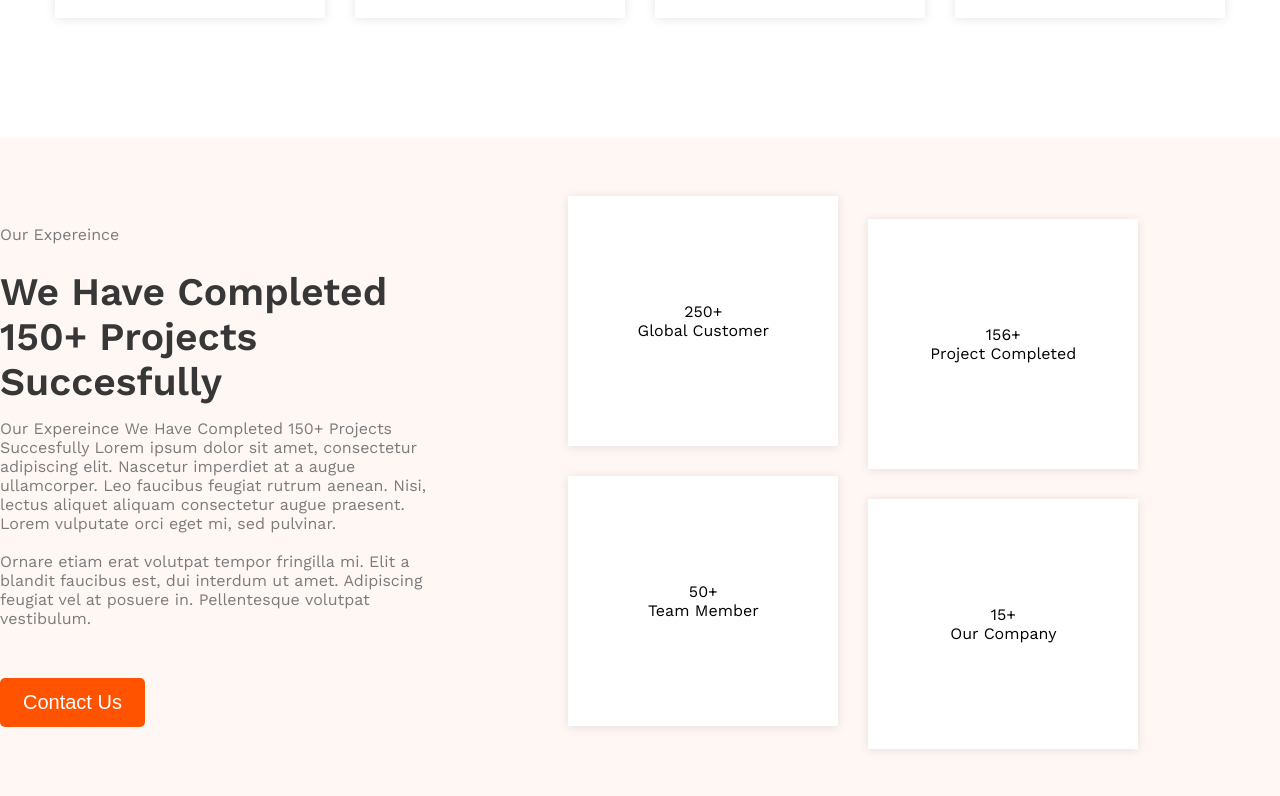
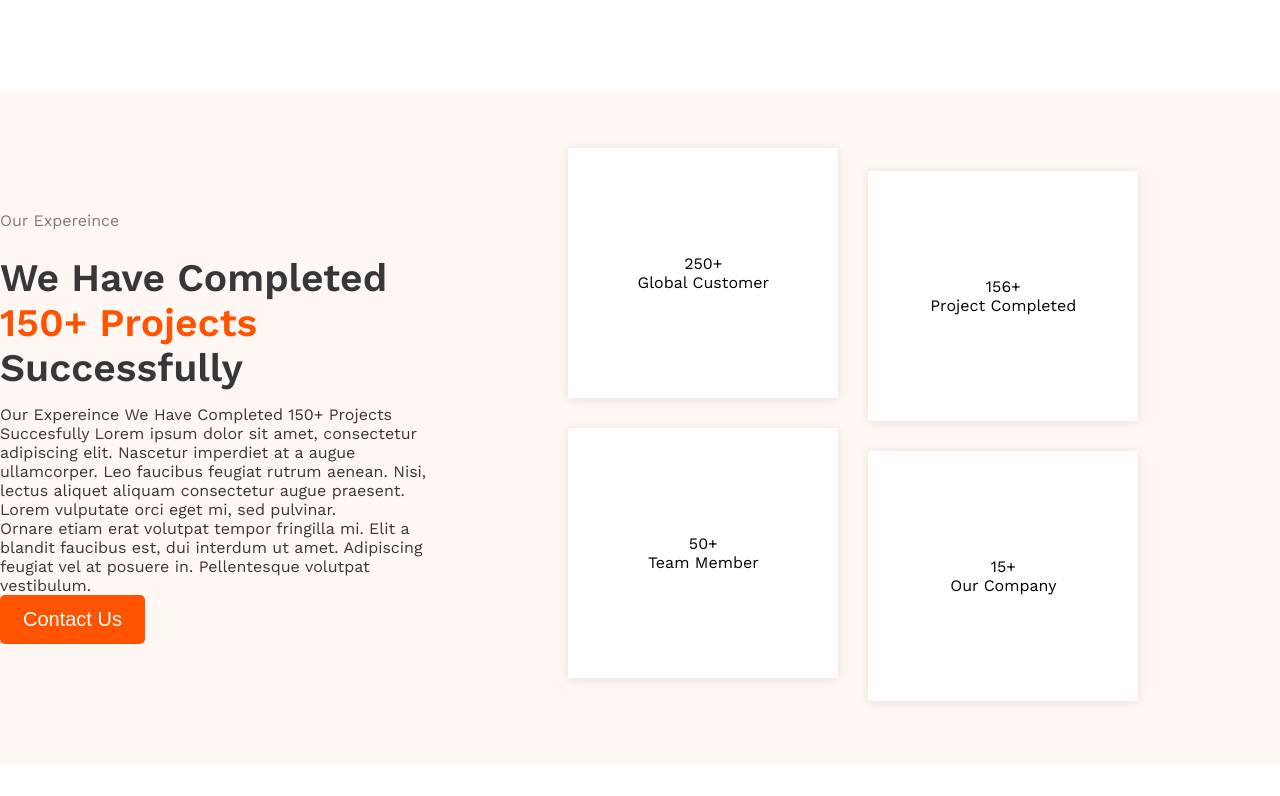
Before and after one commit to Kirsan23/Stage-2, a React (Create React App) app: page / in a window 1280 px wide. Shown: the part 1580-2376 px from the top of the page. Built offline with nearby package versions, Linux system fonts and the light colour scheme.

Commit message:
Added replace to highlighter

```diff
--- a/src/components/Highlighter/Highlighter.js
+++ b/src/components/Highlighter/Highlighter.js
@@ -1,12 +1,28 @@
 import './Highlighter.scss';
 
+const getExp = (str) => {
+  return str.replace(/[-[\]{}()*+?.,\\^$|#\s]/g, '\\$&');
+};
+
 export const Highlighter = (props) => {
-  const { heading, highlight, component = 'h2', clsName} = props;
-  const parts = heading.split(new RegExp(`(${highlight})`, 'gi'));
+  const { heading, highlight, component = 'h2', clsName } = props;
+  const parts = heading.split(new RegExp(`(${getExp(highlight)})`, 'gi'));
+
   const Tag = component;
-  return <Tag className={`${clsName}`}>{ parts.map((part, i) =>
-      <span key={i} className={part.toLowerCase() === highlight.toLowerCase() ? `highlighter ${component} oragne` : `highlighter ${component} black` }>
-          { part }
-      </span>)
-  } </Tag>;
-}
+  return (
+    <Tag className={`${clsName}`}>
+      {parts.map((part, i) => (
+        <span
+          key={i}
+          className={
+            part.toLowerCase() === highlight.toLowerCase()
+              ? `highlighter ${component} orange`
+              : `highlighter ${component} black`
+          }
+        >
+          {part}
+        </span>
+      ))}{' '}
+    </Tag>
+  );
+};
--- a/src/components/Highlighter/Highlighter.scss
+++ b/src/components/Highlighter/Highlighter.scss
@@ -1,4 +1,4 @@
-@use '../../assets/styles/variables.scss' as colors;
+@use '../../assets/styles/variables.scss' as *;
 
 .highlighter {
   &.h1 {
@@ -11,11 +11,11 @@
     font-weight: 600;
   }
 
-    &.oragne {
-        color: colors.$main-orange;
+  &.orange {
+    color: $main-orange;
   }
 
   &.black {
-        color: colors.$main-black;
+    color: $main-black;
   }
 }
--- a/src/components/InfoBlock/InfoBlock.js
+++ b/src/components/InfoBlock/InfoBlock.js
@@ -3,33 +3,18 @@ import { Highlighter } from '../Highlighter/Highlighter';
 import { Button } from '../Button';
 
 export const InfoBlock = (props) => {
-  const { title, heading, highlight, component = 'h2', paragraph } = props;
-
-  if (title) {
-    return (
-      <div className='info-block'>
-        <h6 className='info-block-title'>{title}</h6>
-        <Highlighter
-          clsName='info-block-highlighter'
-          heading={heading}
-          highlight={highlight}
-          component={component}
-        />
-        <p className='info-block-paragraph'>{paragraph}</p>
-        <Button />
-      </div>
-    );
-  }
+  const { title, heading, highlight, component = 'h2', children } = props;
 
   return (
     <div className='info-block'>
+      {title && <h6 className='info-block-title'>{title}</h6>}
       <Highlighter
         clsName='info-block-highlighter'
         heading={heading}
         highlight={highlight}
         component={component}
       />
-      <p className='info-block-paragraph'>{paragraph}</p>
+      {children}
       <Button />
     </div>
   );
--- a/src/containers/OurExpereince/OurExpereince.js
+++ b/src/containers/OurExpereince/OurExpereince.js
@@ -1,7 +1,6 @@
-import { Button } from '../../components/Button';
-import { Typography } from '../../components/Typography';
 import { InfoBlock } from '../../components/InfoBlock';
 import './OurExpereince.scss';
+import { Typography } from '../../components/Typography';
 
 export function OurExpereince() {
   return (
@@ -10,12 +9,22 @@ export function OurExpereince() {
         <div className='our-expereince-main-block'>
           <InfoBlock
             title='Our Expereince'
-            heading='We Have Completed 150+ Projects Succesfully'
+            heading='We Have Completed 150+ Projects Successfully'
             highlight='150+ Projects'
-            paragraph={`Our Expereince We Have Completed 150+ Projects Succesfully Lorem ipsum dolor sit amet, consectetur adipiscing elit. Nascetur imperdiet at a augue ullamcorper. Leo faucibus feugiat rutrum aenean. Nisi, lectus aliquet aliquam consectetur augue praesent. Lorem vulputate orci eget mi, sed pulvinar.
-
-Ornare etiam erat volutpat tempor fringilla mi. Elit a blandit faucibus est, dui interdum ut amet. Adipiscing feugiat vel at posuere in. Pellentesque volutpat vestibulum.`}
-          />
+          >
+            <Typography component='p'>
+              Our Expereince We Have Completed 150+ Projects Succesfully Lorem
+              ipsum dolor sit amet, consectetur adipiscing elit. Nascetur
+              imperdiet at a augue ullamcorper. Leo faucibus feugiat rutrum
+              aenean. Nisi, lectus aliquet aliquam consectetur augue praesent.
+              Lorem vulputate orci eget mi, sed pulvinar.
+            </Typography>
+            <Typography component='p'>
+              Ornare etiam erat volutpat tempor fringilla mi. Elit a blandit
+              faucibus est, dui interdum ut amet. Adipiscing feugiat vel at
+              posuere in. Pellentesque volutpat vestibulum.
+            </Typography>
+          </InfoBlock>
         </div>
         <div className='our-expereince-right-block'>
           <div className='our-expereince-right-block-card'>
```
Also changed, not shown: 1 other file (tests, documents, lock files or other folders). Lines whose indentation alone changed are shown as unchanged.
